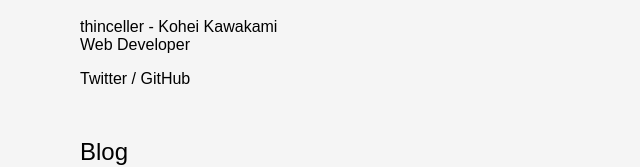
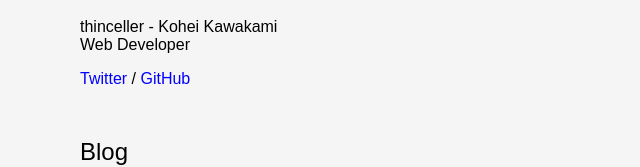
Before and after one commit to thinceller/portfolio, a Next.js app: page / in a window 1280 px wide. Shown: the part 247-414 px from the top of the page, without its empty margins (0-640 px from the left). Built offline with nearby package versions, Linux system fonts and the light colour scheme.

Commit message:
Add SNS links

```diff
--- a/src/components/Profile.js
+++ b/src/components/Profile.js
@@ -1,11 +1,33 @@
 import React from 'react'
+
+function MyLink(props) {
+  return (
+    <a href={props.url} target="_blank" rel="noopener noreferrer">
+      {props.children}
+      <style jsx>{`
+        a {
+          color: blue;
+          text-decoration: none;
+        }
+      `}</style>
+    </a>
+  )
+}
 
 export function Profile() {
   return (
     <section>
       <h2>Profile</h2>
       <p>thinceller - Kohei Kawakami<br/>Web Developer</p>
-      <p>Twitter / GitHub</p>
+      <p>
+        <MyLink url="https://twitter.com/thinceller_dev">
+          Twitter
+        </MyLink>
+        {' / '}
+        <MyLink url="https://github.com/thinceller">
+          GitHub
+        </MyLink>
+      </p>
     </section>
   )
 }
```
